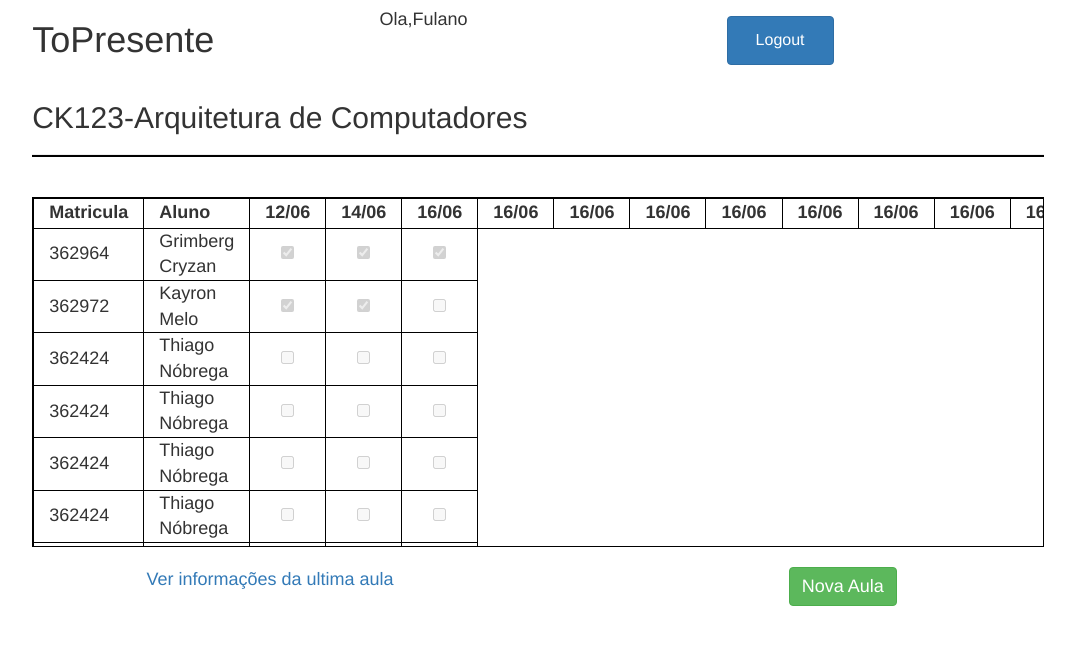
After one commit to thiagonrodrigues30/ToPresente, a PHP site: page /views/consultar-turma-prof.php in a window 1280 px wide. The commit adds this page. Shown: the top 645 px of the page, without its empty margins (102-1177 px from the left). Run offline with PHP 8.4, Linux system fonts and the light colour scheme; some libraries are stand-ins or nearby versions.

Commit message:
Subindo views do site

```diff
--- a/css/style.css
+++ b/css/style.css
@@ -4,3 +4,107 @@
 	qualquercoisa: blablabla;
 }
 */
+.hr{
+    color:black;
+    background-color: black;
+    height: 2px;
+}
+.input{
+    width:100%;
+    height:50px;
+    border-radius:8px;
+    font-size: 17px;
+}
+
+.button{
+    /*background-color: #008CBA;
+    border:none;
+    color:white;
+    text-align: center;
+    text-decoration: none;
+    display: inline-block;
+    border-radius: 8px;
+    margin-right: 50%;
+    margin-left:46%;
+    */
+    font-size: 16px;
+    padding: 12px 28px;
+    margin-top: 5%;
+    margin-bottom:5%;
+
+}
+
+.link-turma{
+    font-size:15px;
+    margin-top:5%;
+    margin-bottom:5%;
+}
+
+table, th, td {
+    border: 1px solid black;
+}
+
+table {
+    border-collapse: collapse;
+    font-size: 18px;
+    width: 100%;
+    max-height: 350px;
+    display: block;
+    overflow-x: auto;  /* Hide the horizontal scroll */
+}
+
+thead {
+    overflow: hidden;
+}
+
+thead th {
+    height: 30px;
+
+    /*text-align: left;*/
+}
+
+th, td {
+    padding-left: 15px;
+    padding-right: 15px;
+    text-align: left;
+}
+tr:hover {
+    background-color: rgb(0,75,255);
+    color: white;
+}
+
+
+tbody {
+    height: 100px;       /* Just for the demo          */
+    overflow-y: auto;    /* Trigger vertical scroll    */
+
+}
+
+.link-info {
+    font-size: 18px;
+}
+
+.btn-nova-aula {
+    font-size: 18px;
+}
+
+.login-box {
+    background-color: #90EE90;
+    /*border: 1px solid black;*/
+}
+
+.login-tab-aluno {
+    /*border: 1px solid black;*/
+    margin-top: 200px;
+    font-size: 16px;
+    border-radius: 10px 10px 0px 0px;
+    background-color: #7FFFD4;
+}
+
+.login-tab-prof {
+    /*border: 1px solid black;*/
+    margin-top: 200px;
+    font-size: 16px;
+    border-radius: 10px 10px 0px 0px;
+    background-color: #90EE90;
+}
--- /dev/null
+++ b/views/consultar-turma-prof.php
@@ -0,0 +1,155 @@
+<!DOCTYPE html>
+<html lang="pt-BR">
+<head>
+    <meta charset="utf-8" />
+    <meta name="description" content="" />
+    <meta name="viewport" content="width=device-width, initial-scale=1" />
+
+    <title>To Presente</title>
+
+    <script
+      src="https://code.jquery.com/jquery-3.2.1.min.js"
+      integrity="sha256-hwg4gsxgFZhOsEEamdOYGBf13FyQuiTwlAQgxVSNgt4="
+      crossorigin="anonymous"></script>
+
+    <!-- Latest compiled and minified CSS -->
+    <link rel="stylesheet" href="https://maxcdn.bootstrapcdn.com/bootstrap/3.3.7/css/bootstrap.min.css" integrity="sha384-BVYiiSIFeK1dGmJRAkycuHAHRg32OmUcww7on3RYdg4Va+PmSTsz/K68vbdEjh4u" crossorigin="anonymous">
+
+    <!-- Latest compiled and minified JavaScript -->
+    <script src="https://maxcdn.bootstrapcdn.com/bootstrap/3.3.7/js/bootstrap.min.js" integrity="sha384-Tc5IQib027qvyjSMfHjOMaLkfuWVxZxUPnCJA7l2mCWNIpG9mGCD8wGNIcPD7Txa" crossorigin="anonymous"></script>
+
+
+
+    <!-- Personal css file -->
+    <link rel="stylesheet" href="../css/style.css" />
+
+
+<body>
+
+
+<div class="container-fluid">
+    <div  class="col-md-10 col-md-offset-1">
+        <div class="row">
+
+            <div class="col-xs-4">
+                <h1>ToPresente</h1>
+            </div>
+            <div class="col-xs-4">
+                <h4>Ola,Fulano</h4>
+            </div>
+            <div class="col-xs-4">
+                <button class="btn btn-primary button">Logout</button>
+            </div>
+            </br>
+            </br>
+        </div>
+        <h2>CK123-Arquitetura de Computadores</h2>
+        <HR width="100%" align="center" class="hr" noshade/>
+        </br>
+        <table>
+            <thead>
+            <tr>
+                <th>Matricula</th>
+                <th>Aluno</th>
+                <th><center>12/06</center></th>
+                <th><center>14/06</center></th>
+                <th><center>16/06</center></th>
+
+
+
+
+                <th><center>16/06</center></th><th><center>16/06</center></th><th><center>16/06</center></th><th><center>16/06</center></th><th><center>16/06</center></th><th><center>16/06</center></th><th><center>16/06</center></th><th><center>16/06</center></th><th><center>16/06</center></th><th><center>16/06</center></th><th><center>16/06</center></th><th><center>16/06</center></th><th><center>16/06</center></th>
+
+
+
+
+
+
+
+
+
+            </tr>
+            </thead>
+            <tbody>
+            <tr>
+                <td>362964</td>
+                <td>Grimberg Cryzan</td>
+                <td><center><input type="checkbox" name="Presença" checked disabled></center></td>
+                <td><center><input type="checkbox" name="Presença" checked disabled></center></td>
+                <td><center><input type="checkbox" name="Presença" checked disabled></center></td>
+            </tr>
+            <tr>
+                <td>362972</td>
+                <td>Kayron Melo</td>
+                <td><center><input type="checkbox" name="Presença" checked disabled></center></td>
+                <td><center><input type="checkbox" name="Presença" checked disabled></center></td>
+                <td><center><input type="checkbox" name="Presença" disabled></center></td>
+            </tr>
+            <tr>
+                <td>362424</td>
+                <td>Thiago Nóbrega</td>
+                <td><center><input type="checkbox" name="Presença" disabled></center></td>
+                <td><center><input type="checkbox" name="Presença" disabled></center></td>
+                <td><center><input type="checkbox" name="Presença" disabled></center></td>
+            </tr>
+
+            <tr>
+                <td>362424</td>
+                <td>Thiago Nóbrega</td>
+                <td><center><input type="checkbox" name="Presença" disabled></center></td>
+                <td><center><input type="checkbox" name="Presença" disabled></center></td>
+                <td><center><input type="checkbox" name="Presença" disabled></center></td>
+            </tr><tr>
+                <td>362424</td>
+                <td>Thiago Nóbrega</td>
+                <td><center><input type="checkbox" name="Presença" disabled></center></td>
+                <td><center><input type="checkbox" name="Presença" disabled></center></td>
+                <td><center><input type="checkbox" name="Presença" disabled></center></td>
+            </tr><tr>
+                <td>362424</td>
+                <td>Thiago Nóbrega</td>
+                <td><center><input type="checkbox" name="Presença" disabled></center></td>
+                <td><center><input type="checkbox" name="Presença" disabled></center></td>
+                <td><center><input type="checkbox" name="Presença" disabled></center></td>
+            </tr><tr>
+                <td>362424</td>
+                <td>Thiago Nóbrega</td>
+                <td><center><input type="checkbox" name="Presença" disabled></center></td>
+                <td><center><input type="checkbox" name="Presença" disabled></center></td>
+                <td><center><input type="checkbox" name="Presença" disabled></center></td>
+            </tr>
+            </tbody>
+        </table><br>
+        <div class="col-md-10 col-md-offset-1">
+            <div class="col-md-9">
+                <a class="link-info" href="info-ult-aula.php">Ver informações da ultima aula</a>
+            </div>
+            <div class="col-md-3">
+                <center>
+                <button type="button" class="btn btn-success btn-nova-aula" data-toggle="modal" data-target="#myModal">Nova Aula</button>
+                </center>
+            </div>
+
+            <!-- Modal -->
+            <div class="modal fade" id="myModal" tabindex="-1" role="dialog" aria-labelledby="myModalLabel">
+              <div class="modal-dialog" role="document">
+                <div class="modal-content">
+                  <div class="modal-header">
+                    <button type="button" class="close" data-dismiss="modal" aria-label="Close"><span aria-hidden="true">&times;</span></button>
+                    <h4 class="modal-title" id="myModalLabel">Modal title</h4>
+                  </div>
+                  <div class="modal-body">
+                    ...
+                  </div>
+                  <div class="modal-footer">
+                    <button type="button" class="btn btn-default" data-dismiss="modal">Close</button>
+                    <button type="button" class="btn btn-primary">Save changes</button>
+                  </div>
+                </div>
+              </div>
+            </div>
+
+        </div>
+    </div>
+</div>
+</body>
```
Also changed, not shown: views/info-ult-aula.php (added, +53 -0 lines), views/inscaluno.php (added, +64 -0 lines), views/inscprof.php (added, +62 -0 lines), views/not_logged_in.php (+93 -9 lines), views/pginicprof.php (added, +56 -0 lines), views/teste.php (added, +52 -0 lines).
